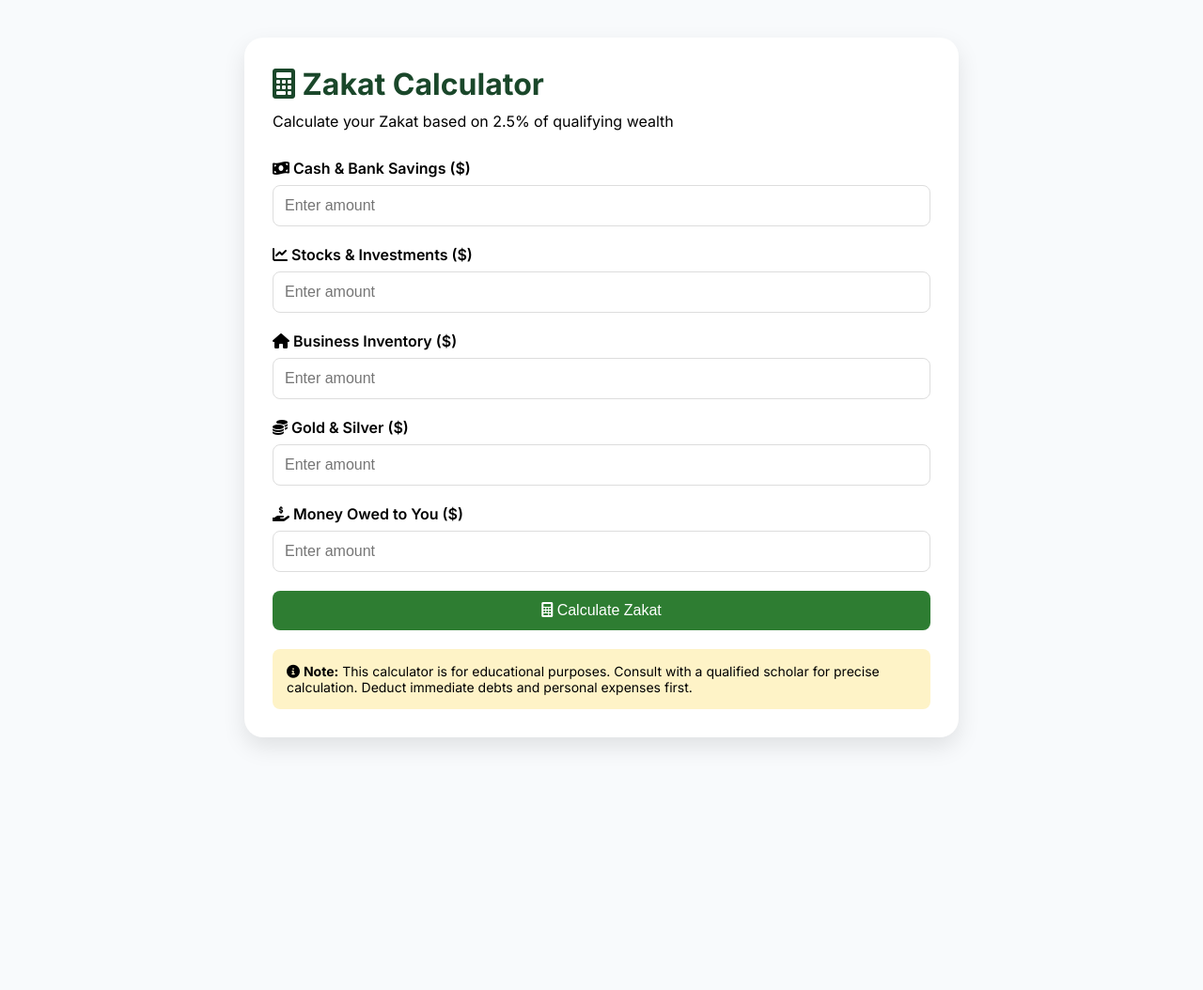
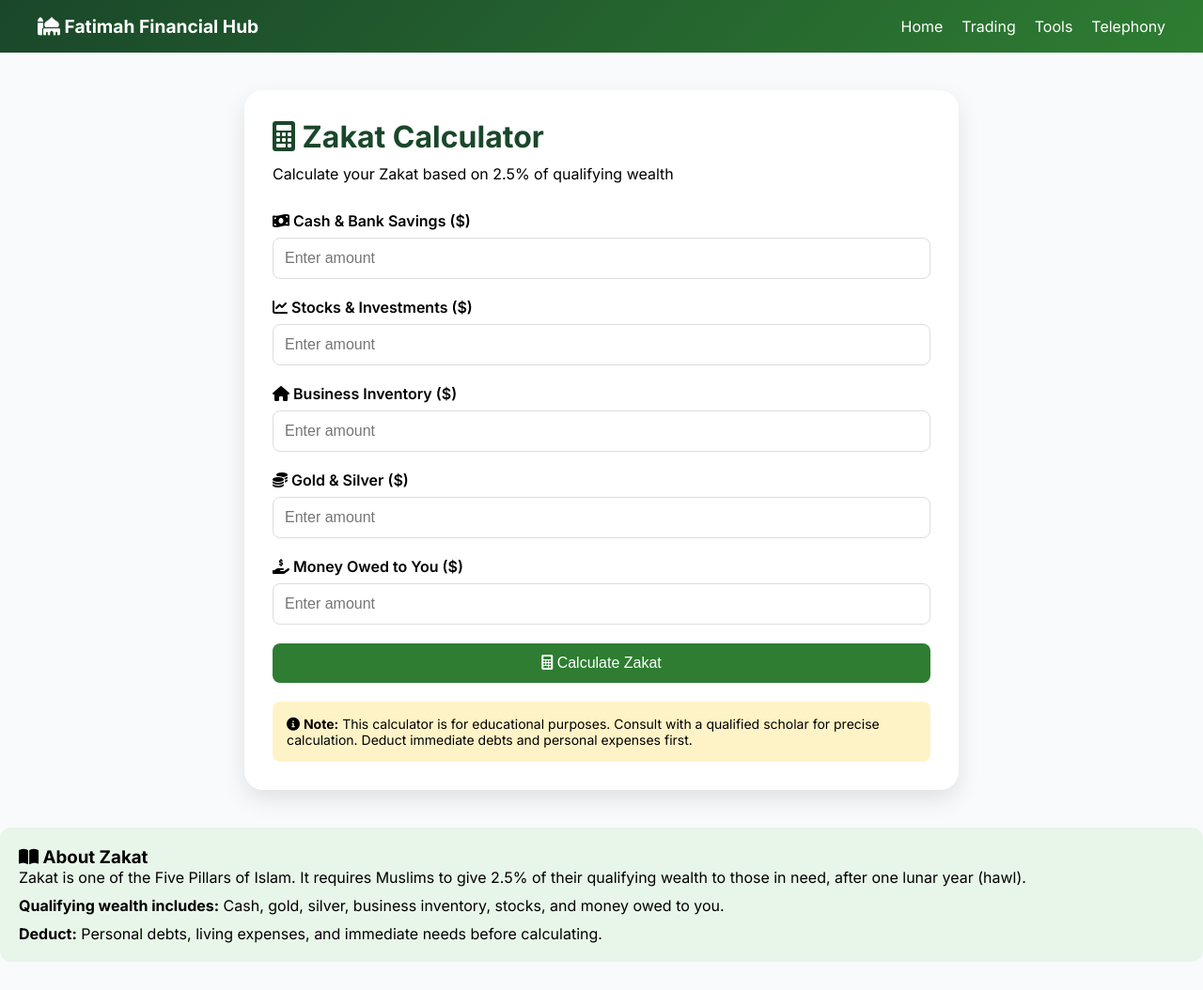
Before and after one commit to emmamimon77-afk/fatimah-financial-hub, a website: page public/finance-tools/islamic/zakat-calculator.html in a window 1280 px wide. Shown: the whole page at 94% size. Before the commit the page ends 825 px from the top, so only its background shows below. Drawn offline with Linux system fonts and the light colour scheme.

Commit message:
Fix Sharia stocks 404 and enhance Zakat calculator UI

```diff
--- a/public/finance-tools/islamic/zakat-calculator.html
+++ b/public/finance-tools/islamic/zakat-calculator.html
@@ -23,6 +23,22 @@
     </style>
 </head>
 <body>
+
+    <!-- Navigation -->
+    <div style="background: linear-gradient(135deg, #1a472a 0%, #2e7d32 100%); padding: 1rem;">
+        <div style="max-width: 1200px; margin: 0 auto; display: flex; justify-content: space-between; align-items: center; flex-wrap: wrap; gap: 15px;">
+            <div style="font-size: 1.2rem; font-weight: bold;">
+                <a href="/" style="color: white; text-decoration: none;"><i class="fas fa-mosque"></i> Fatimah Financial Hub</a>
+            </div>
+            <div style="display: flex; gap: 20px; flex-wrap: wrap;">
+               <a href="/" style="color: white; text-decoration: none;">Home</a>
+               <a href="/trading" style="color: white; text-decoration: none;">Trading</a>
+               <a href="/finance-tools" style="color: white; text-decoration: none;">Tools</a>
+               <a href="/telephony" style="color: white; text-decoration: none;">Telephony</a>
+            </div>
+        </div>
+    </div>
+
     <div class="container">
         <div class="card">
             <h1><i class="fas fa-calculator"></i> Zakat Calculator</h1>
@@ -63,6 +79,13 @@
         </div>
     </div>
 
+    <div style="background: #e8f5e9; padding: 20px; border-radius: 12px; margin-bottom: 30px;">
+        <h3><i class="fas fa-book-open"></i> About Zakat</h3>
+        <p>Zakat is one of the Five Pillars of Islam. It requires Muslims to give 2.5% of their qualifying wealth to those in need, after one lunar year (hawl).</p>
+        <p style="margin-top: 10px;"><strong>Qualifying wealth includes:</strong> Cash, gold, silver, business inventory, stocks, and money owed to you.</p>
+        <p style="margin-top: 10px;"><strong>Deduct:</strong> Personal debts, living expenses, and immediate needs before calculating.</p>
+    </div>
+
     <script>
         function calculateZakat() {
             const cash = parseFloat(document.getElementById('cash').value) || 0;
```
Also changed, not shown: trading/index.html (+1 -1 lines).
